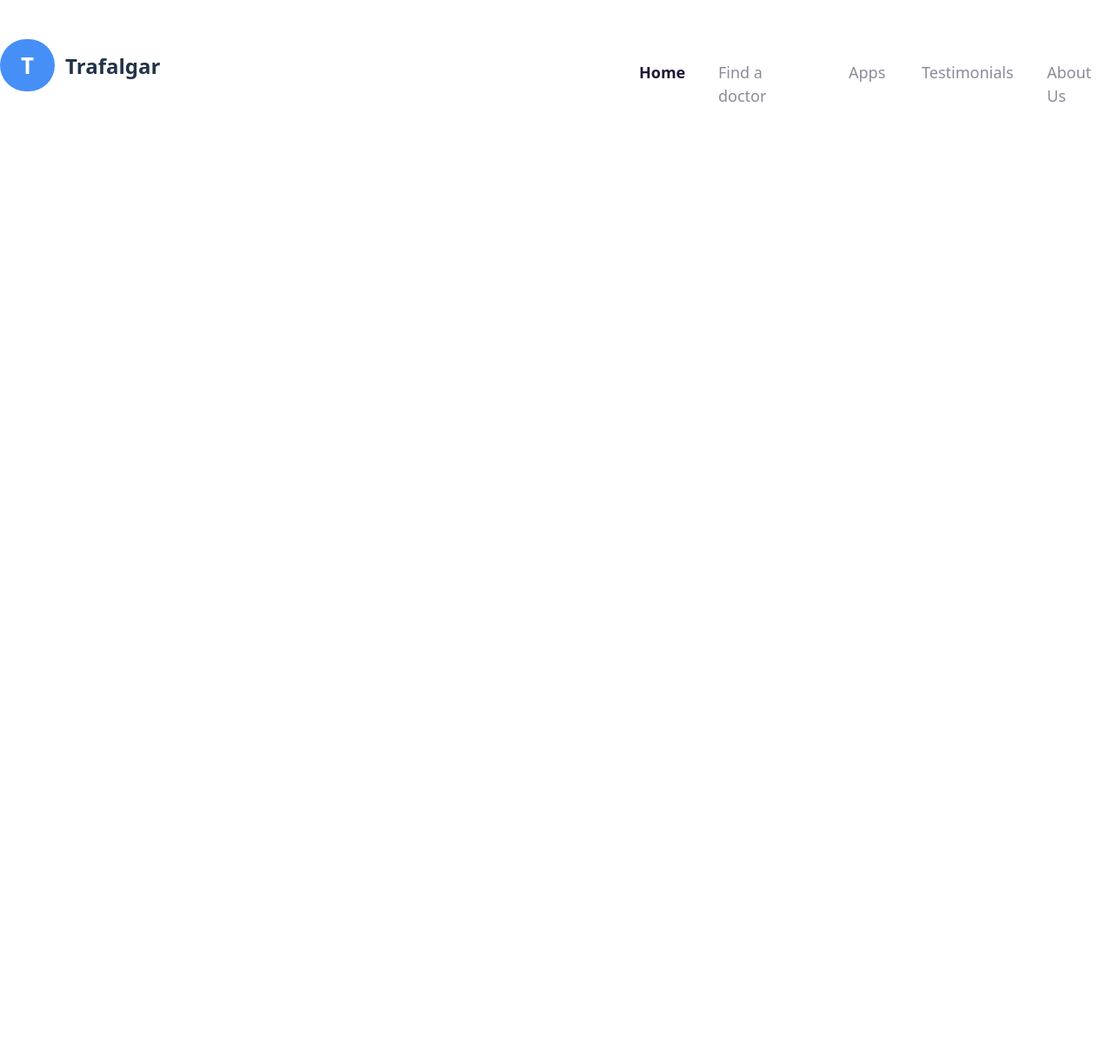
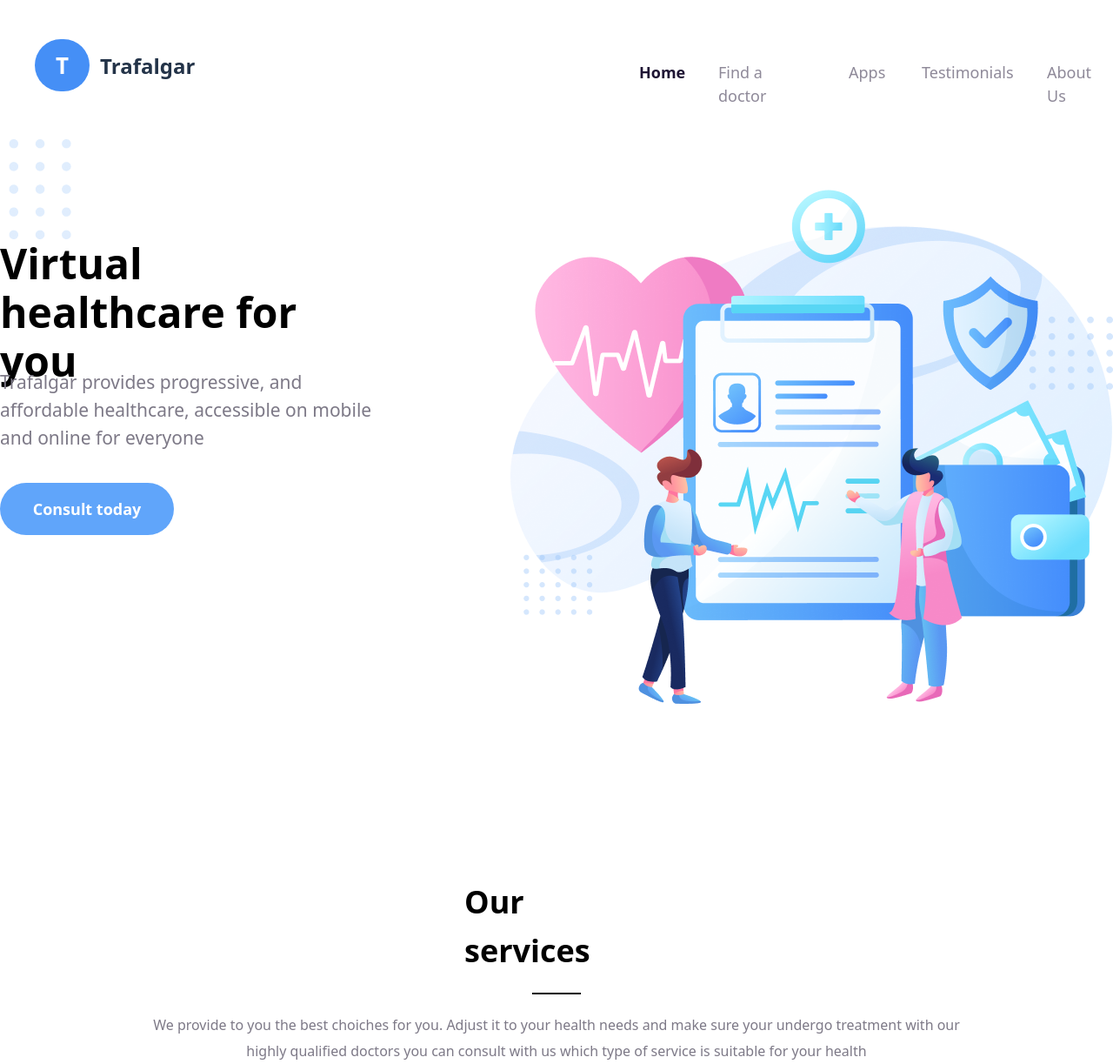
Before and after one commit to richardayikwei/Trafalgar-react, a React (Vite) app: page / in a window 1280 px wide. Shown: the whole page at 87% size. Before the commit the page ends 800 px from the top, so only its background shows below. Built offline with nearby package versions, Linux system fonts and the light colour scheme.

Commit message:
service heading

```diff
--- a/src/App.tsx
+++ b/src/App.tsx
@@ -14,17 +14,19 @@ function App() {
   return (
     <>
       <Navbar />
-      {/* <section>
-        <div className="hidden w-[131.58px] h-[115px] mt-[63px] md:flex ">
-          <img src={assets.bgimages.element} alt="element" />
-        </div>
-        <div className="flex flex-col-reverse md:flex-row md:mt-0 mt-[200px]">
-          <div className="flex flex-col md:w-[445px] space-y-9 w-[445px] h-[338px] rounded-[55px] md:ml-[190px] ">
+
+      <div className="hidden w-[131.58px] h-[115px] mt-[63px] md:flex ">
+        <img src={assets.bgimages.element} alt="element" />
+      </div>
+
+      <section className="container mx-auto">
+        <div className="flex flex-col-reverse md:flex-row md:mt-0 mt-[200px] justify-between">
+          <div className="flex flex-col md:w-[445px] space-y-9 w-[445px] h-[338px] rounded-[55px]">
             <h1 className="text-[48px] h-[112px] md:text-left text-center w-[427px] font-bold leading-[56px]">
               Virtual healthcare for you
             </h1>
 
-            <p className="text-[#7D7987] md:text-left text-center text-[21px] leading-[32px] font-light ">
+            <p className="text-[#7D7987] md:text-left text-center text-[21px] leading-[32px] font-[300]">
               Trafalgar provides progressive, and affordable healthcare,
               accessible on mobile and online for everyone
             </p>
@@ -35,29 +37,29 @@ function App() {
               </button>
             </div>
           </div>
-          <div className="md:w-[693px] md:h-[598px] md:ml-[109px] -mt-16">
+          <div className="md:w-[693px] md:h-[598px] -mt-16">
             <img src={assets.images.illustration} alt="illustration" />
           </div>
         </div>
-      </section> */}
-      {/* <div className="flex flex-col items-center space-y-5 h-[177px] ml-[323px] w-[952px] mt-[200px] ">
+      </section>
+      <div className="flex flex-col items-center space-y-5 md:h-[177px] md:w-[952px] mt-[200px] container mx-auto ">
         <div className="w-[212px] font-bold leading-[56px] text-[36px]">
           <h1>Our services</h1>
         </div>
 
         <div className="flex ">
-          <p className="border-b-2 w-10 border-black"></p>
+          <p className="border-b-2 w-[56px] border-black"></p>
         </div>
 
-        <div className="w-[952px] h-[60px] font-[300] text-[#7D7987] text-center">
+        <div className="md:w-[952px] md:h-[60px] font-[300] text-[#7D7987] text-center leading-[30px]">
           <p>
-            We provide to you the best choices for you. Adjust it to your health
-            needs and make sure undergo treatment with our highly qualified
-            doctors you can consult with us which type of service is suitable
-            for your health
+            We provide to you the best choiches for you. Adjust it to your
+            health needs and make sure your undergo treatment with our highly
+            qualified doctors you can consult with us which type of service is
+            suitable for your health
           </p>
         </div>
-      </div> */}
+      </div>
       {/* <section>
         <div className=" flex flex-col mx-auto mt-16 ml-[240px] w-[1120px] h-[745px] ">
           <div className="grid grid-cols-3 gap-x-[34px] gap-y-[37px]">
--- a/src/components/Navbar.tsx
+++ b/src/components/Navbar.tsx
@@ -7,7 +7,7 @@ const Navbar = () => {
     <nav className="container mx-auto">
       <div className="flex flex-col md:flex-row md:justify-between">
 
-        <div className="flex-col md:flex-row w-[160px] h-[41px] mt-[56px] ">
+        <div className="flex-col md:flex-row w-[160px] h-[41px] mt-[56px] ml-[40px] ">
           <h1 className="text-[#233348] font-bold text-[24px]">
             <span className="rounded-full bg-[#458FF6] text-[26px] py-3 px-6 mr-3 font-bold  text-white">
               T
@@ -16,7 +16,7 @@ const Navbar = () => {
           </h1>
         </div>
 
-        <div className="flex flex-col md:flex-row md:space-x-[40px] ml-[40px] l w-[545px] h-[23px] mt-[70px] text-[18px] text-[#1F1534] ">
+        <div className="flex flex-col md:flex-row md:space-x-[40px] ml-[40px] w-[545px] h-[23px] mt-[70px] text-[18px] text-[#1F1534] ">
           <a
             href="#"
             className="font-bold hover:bg-[#1F1534] w-[51px] hover:text-white"
```
